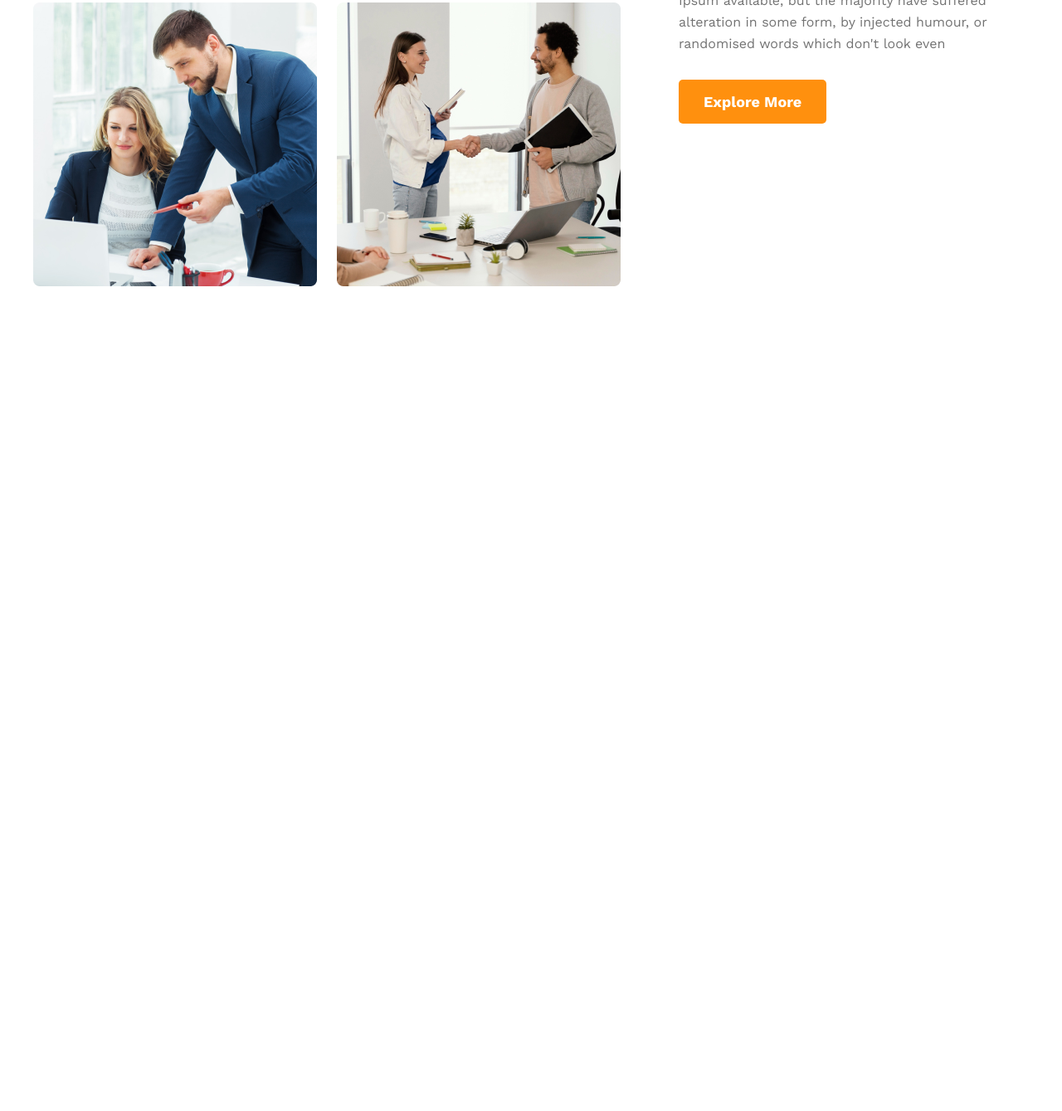
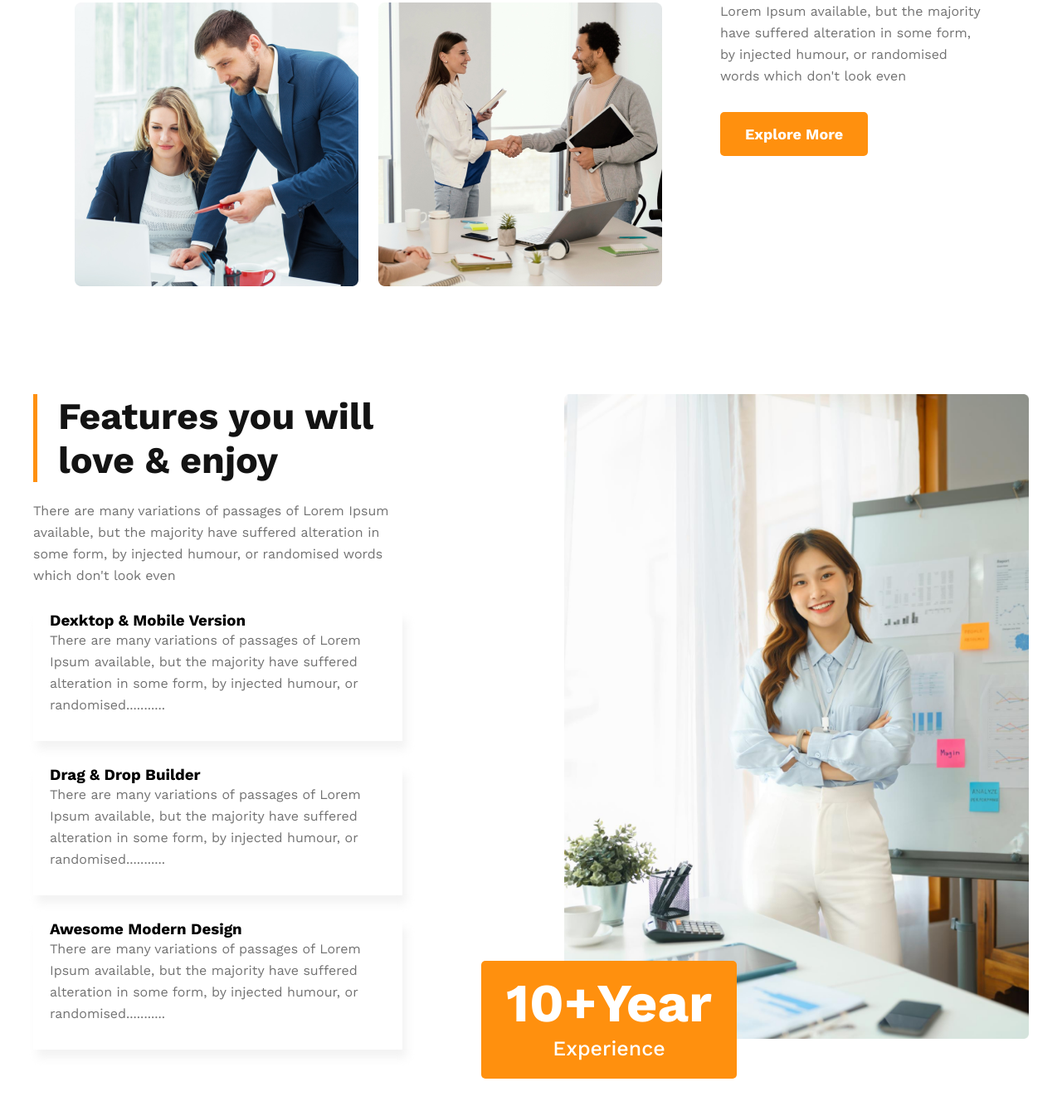
Before and after one commit to ar-asad/g3-architects, a plain HTML site: page index.html in a window 1280 px wide. Shown: the part 1578-2917 px from the top of the page at 83% size. Before the commit the page ends 2003 px from the top, so only its background shows below. Drawn offline with nearby package versions, Linux system fonts and the light colour scheme.

Commit message:
feature explore section added with style

```diff
--- a/index.html
+++ b/index.html
@@ -53,7 +53,7 @@
                 </div>
             </div>
             <div class="feature-textbox">
-                <h2 class="textbox-title"><span class="title-start">Quick list</span> of Our <br> <span
+                <h2 class="title-secondary"><span class="title-start">Quick list</span> of Our <br> <span
                         class="title-finale">Features</span></h2>
                 <p class="description">There are many variations of passages of Lorem Ipsum available, but the majority
                     have suffered alteration in some form, by injected humour, or randomised words which don't look even
@@ -61,6 +61,43 @@
                 <button class="btn-primary">Explore More</button>
             </div>
         </section>
+        <section class="feature-explore">
+            <div class="explore-container">
+                <h2 class="title-secondary explore-title title-secondary__creative">Features you will <br>love & enjoy
+                </h2>
+                <p class="description">There are many variations of passages of Lorem Ipsum available, but the majority
+                    have suffered alteration in some form, by injected humour, or randomised words which don't look even
+                </p>
+                <div class="feature-details">
+                    <div class="feature">
+                        <h3 class="title-tertiary">Dexktop & Mobile Version</h3>
+                        <p class="description">There are many variations of passages of Lorem Ipsum available, but the
+                            majority have suffered alteration in some form, by injected humour, or randomised...........
+                        </p>
+                    </div>
+                    <div class="feature">
+                        <h3 class="title-tertiary">Drag & Drop Builder</h3>
+                        <p class="description">There are many variations of passages of Lorem Ipsum available, but the
+                            majority have suffered alteration in some form, by injected humour, or randomised...........
+                        </p>
+                    </div>
+                    <div class="feature">
+                        <h3 class="title-tertiary">Awesome Modern Design</h3>
+                        <p class="description">There are many variations of passages of Lorem Ipsum available, but the
+                            majority have suffered alteration in some form, by injected humour, or randomised...........
+                        </p>
+                    </div>
+
+                </div>
+            </div>
+            <div class="explore-imgbox">
+                <img src="/images/architect.png" alt="architecter's img">
+                <button class="btn-secondary">
+                    <h1 class="btn-title">10+Year</h1>
+                    <p class="btn-text">Experience</p>
+                </button>
+            </div>
+        </section>
     </main>
 </body>
 
--- a/style.css
+++ b/style.css
@@ -91,7 +91,7 @@
 /* section Our feature style here */
 /* .............................. */
 .our-feature {
-    width: 1200px;
+    width: 1100px;
     margin: 80px auto;
     display: flex;
     align-items: center;
@@ -113,7 +113,7 @@
     width: 100%;
 }
 
-.textbox-title {
+.title-secondary {
     font-weight: 700;
     font-size: 45px;
     color: #131313;
@@ -128,3 +128,74 @@
 .title-finale {
     color: #FF900E;
 }
+
+
+/* section Feature explore style here */
+/* .................................. */
+.feature-explore {
+    width: 1200px;
+    margin: 130px auto;
+    display: grid;
+    grid-template-columns: 1fr 1fr;
+    gap: 55px;
+}
+
+.explore-title {
+    position: relative;
+    padding-left: 30px;
+}
+
+.title-secondary__creative::before {
+    content: '';
+    position: absolute;
+    background-color: #FF900E;
+    width: 5px;
+    height: 100%;
+    bottom: 0;
+    left: 0;
+}
+
+.feature-details {
+    display: flex;
+    flex-direction: column;
+    gap: 30px;
+}
+
+.feature {
+    box-shadow: 5px 10px 10px rgba(219, 217, 217, 0.324);
+    padding: 0 20px;
+}
+
+.explore-imgbox {
+    width: 700px;
+    text-align: end;
+    position: relative;
+}
+
+.explore-imgbox img {
+    width: 80%;
+
+}
+
+.btn-secondary {
+    background: #FF900E;
+    border-radius: 5px;
+    border: none;
+    padding: 16px 30px;
+    color: #FFFFFF;
+    position: absolute;
+    left: 40px;
+    bottom: -35px;
+}
+
+.btn-title {
+    font-weight: 700;
+    font-size: 65px;
+    line-height: 70px;
+}
+
+.btn-text {
+    font-weight: 500;
+    font-size: 25px;
+    line-height: 40px;
+}
```
